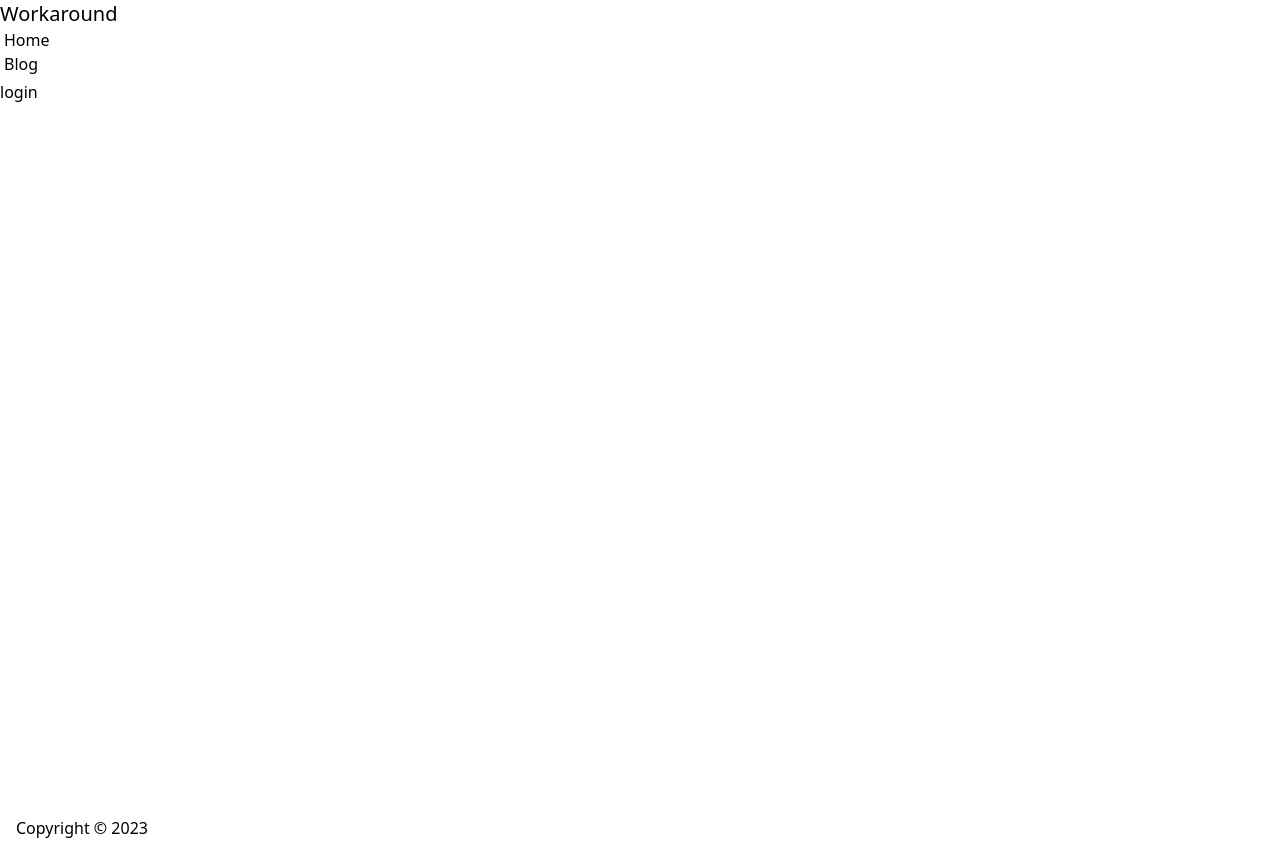
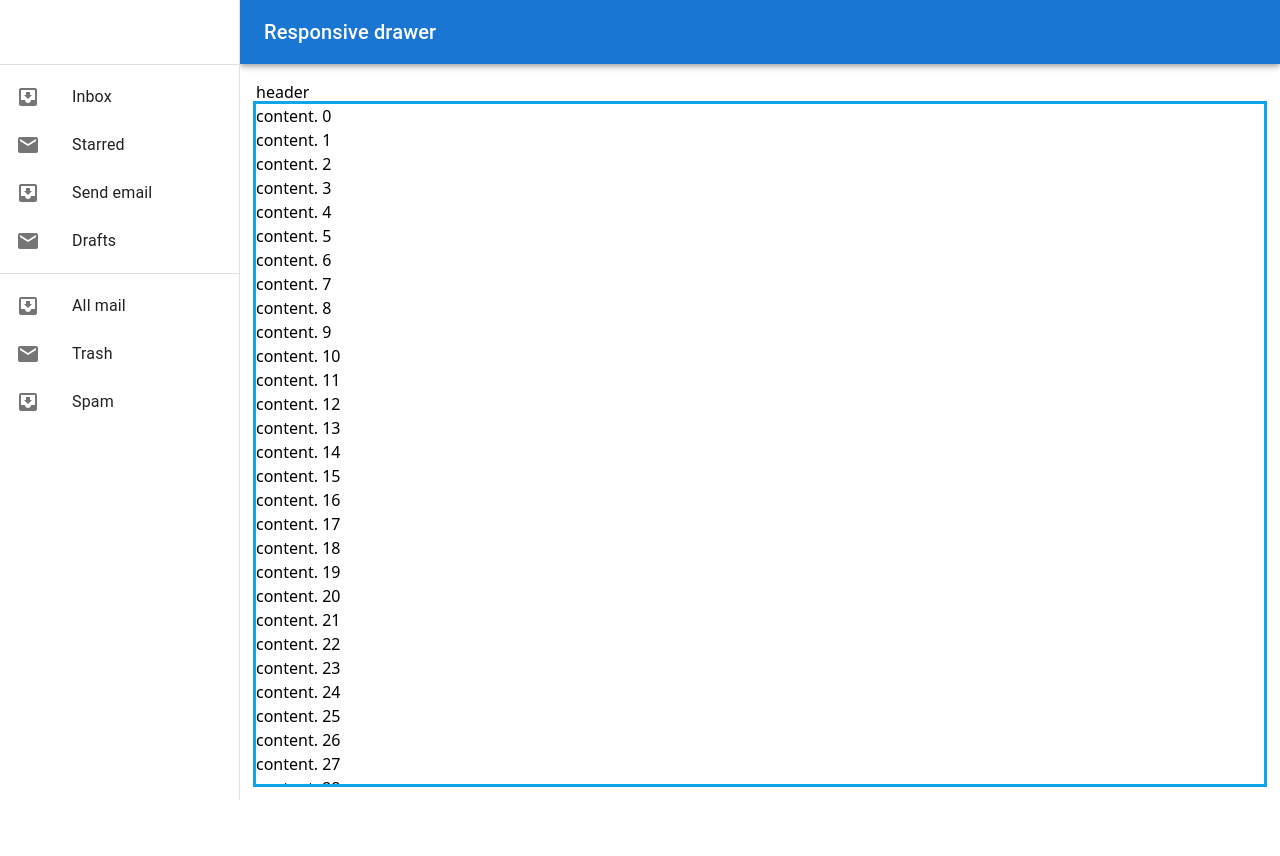
Before and after one commit to VunkLai/React-Scaffold, a React (Vite) app: page /user/profile in a window 1280 px wide. Before the commit this address led to /auth/login. After the commit the page ends 800 px from the top, so only its background shows below. Built offline with nearby package versions, Linux system fonts and the light colour scheme.

Commit message:
feat: flex height research

```diff
--- /dev/null
+++ b/src/layouts/User.tsx
@@ -0,0 +1,140 @@
+import { Outlet } from "react-router-dom";
+
+import MailIcon from "@mui/icons-material/Mail";
+import MenuIcon from "@mui/icons-material/Menu";
+import InboxIcon from "@mui/icons-material/MoveToInbox";
+import AppBar from "@mui/material/AppBar";
+import Box from "@mui/material/Box";
+import Divider from "@mui/material/Divider";
+import Drawer from "@mui/material/Drawer";
+import IconButton from "@mui/material/IconButton";
+import List from "@mui/material/List";
+import ListItem from "@mui/material/ListItem";
+import ListItemButton from "@mui/material/ListItemButton";
+import ListItemIcon from "@mui/material/ListItemIcon";
+import ListItemText from "@mui/material/ListItemText";
+import Toolbar from "@mui/material/Toolbar";
+import Typography from "@mui/material/Typography";
+import * as React from "react";
+
+const drawerWidth = 240;
+
+const User = () => {
+  const [mobileOpen, setMobileOpen] = React.useState(false);
+
+  const handleDrawerToggle = () => {
+    setMobileOpen(!mobileOpen);
+  };
+
+  const drawer = (
+    <div>
+      <Toolbar />
+      <Divider />
+      <List>
+        {["Inbox", "Starred", "Send email", "Drafts"].map((text, index) => (
+          <ListItem key={text} disablePadding>
+            <ListItemButton>
+              <ListItemIcon>
+                {index % 2 === 0 ? <InboxIcon /> : <MailIcon />}
+              </ListItemIcon>
+              <ListItemText primary={text} />
+            </ListItemButton>
+          </ListItem>
+        ))}
+      </List>
+      <Divider />
+      <List>
+        {["All mail", "Trash", "Spam"].map((text, index) => (
+          <ListItem key={text} disablePadding>
+            <ListItemButton>
+              <ListItemIcon>
+                {index % 2 === 0 ? <InboxIcon /> : <MailIcon />}
+              </ListItemIcon>
+              <ListItemText primary={text} />
+            </ListItemButton>
+          </ListItem>
+        ))}
+      </List>
+    </div>
+  );
+
+  return (
+    <Box sx={{ display: "flex" }}>
+      <AppBar
+        position="fixed"
+        sx={{
+          width: { sm: `calc(100% - ${drawerWidth}px)` },
+          ml: { sm: `${drawerWidth}px` },
+          height: "64px",
+        }}
+      >
+        <Toolbar>
+          <IconButton
+            color="inherit"
+            aria-label="open drawer"
+            edge="start"
+            onClick={handleDrawerToggle}
+            sx={{ mr: 2, display: { sm: "none" } }}
+          >
+            <MenuIcon />
+          </IconButton>
+          <Typography variant="h6" noWrap component="div">
+            Responsive drawer
+          </Typography>
+        </Toolbar>
+      </AppBar>
+      <Box
+        component="nav"
+        sx={{ width: { sm: drawerWidth }, flexShrink: { sm: 0 } }}
+        aria-label="mailbox folders"
+      >
+        {/* The implementation can be swapped with js to avoid SEO duplication of links. */}
+        <Drawer
+          variant="temporary"
+          open={mobileOpen}
+          onClose={handleDrawerToggle}
+          ModalProps={{
+            keepMounted: true, // Better open performance on mobile.
+          }}
+          sx={{
+            display: { xs: "block", sm: "none" },
+            "& .MuiDrawer-paper": {
+              boxSizing: "border-box",
+              width: drawerWidth,
+            },
+          }}
+        >
+          {drawer}
+        </Drawer>
+        <Drawer
+          variant="permanent"
+          sx={{
+            display: { xs: "none", sm: "block" },
+            "& .MuiDrawer-paper": {
+              boxSizing: "border-box",
+              width: drawerWidth,
+            },
+          }}
+          open
+        >
+          {drawer}
+        </Drawer>
+      </Box>
+      <Box
+        component="main"
+        sx={{
+          flexGrow: 1,
+          width: { sm: `calc(100% - ${drawerWidth}px)` },
+          height: "100vh",
+        }}
+      >
+        <div className="flex flex-col max-h-full overflow-hidden">
+          <Toolbar />
+          <Outlet />
+        </div>
+      </Box>
+    </Box>
+  );
+};
+
+export default User;
--- a/src/layouts/index.tsx
+++ b/src/layouts/index.tsx
@@ -1,7 +1,9 @@
 import Default from "./Default";
 import LandingPage from "./LandingPage";
+import User from "./User";
 
 export const Layouts = {
   Default: Default,
   LandingPage: LandingPage,
+  User: User,
 };
--- /dev/null
+++ b/src/pages/user/Profile.tsx
@@ -0,0 +1,20 @@
+const content = Array.from({ length: 100 }, () => ({
+  label: "content",
+}));
+
+const Profile = () => {
+  return (
+    <div className="flex flex-col min-h-full p-4">
+      <div>header</div>
+      <div className="overflow-y-auto dev">
+        {content.map((item, index) => (
+          <div key={index}>
+            {item.label}. {index}
+          </div>
+        ))}
+      </div>
+    </div>
+  );
+};
+
+export default Profile;
--- /dev/null
+++ b/src/pages/user/index.tsx
@@ -0,0 +1,5 @@
+import Profile from "./Profile";
+
+export const User = {
+  Profile,
+};
--- a/src/router.tsx
+++ b/src/router.tsx
@@ -2,6 +2,7 @@ import { Navigate, createBrowserRouter, redirect } from "react-router-dom";
 import { store } from "./app/store";
 import { Layouts } from "./layouts";
 import { Auth } from "./pages/auth";
+import { User } from "./pages/user";
 
 const requireAuth = () => {
   const { app } = store.getState();
@@ -14,6 +15,14 @@ const routes = [
     path: "/",
     element: <Layouts.Default />,
     children: [{ index: true, element: <h1>Welcome</h1> }],
+  },
+  {
+    path: "/user",
+    element: <Layouts.User />,
+    children: [
+      { index: true, element: <Navigate to="/user/profile" replace={true} /> },
+      { path: "profile", element: <User.Profile /> },
+    ],
   },
   {
     path: "/:lang",
```
